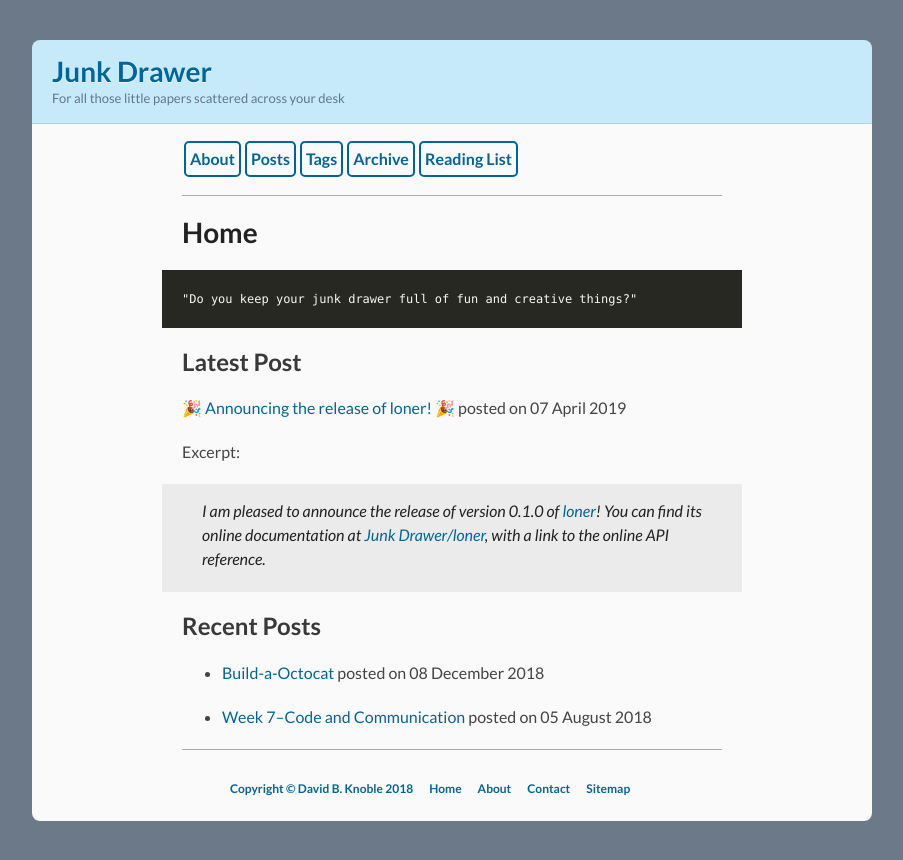
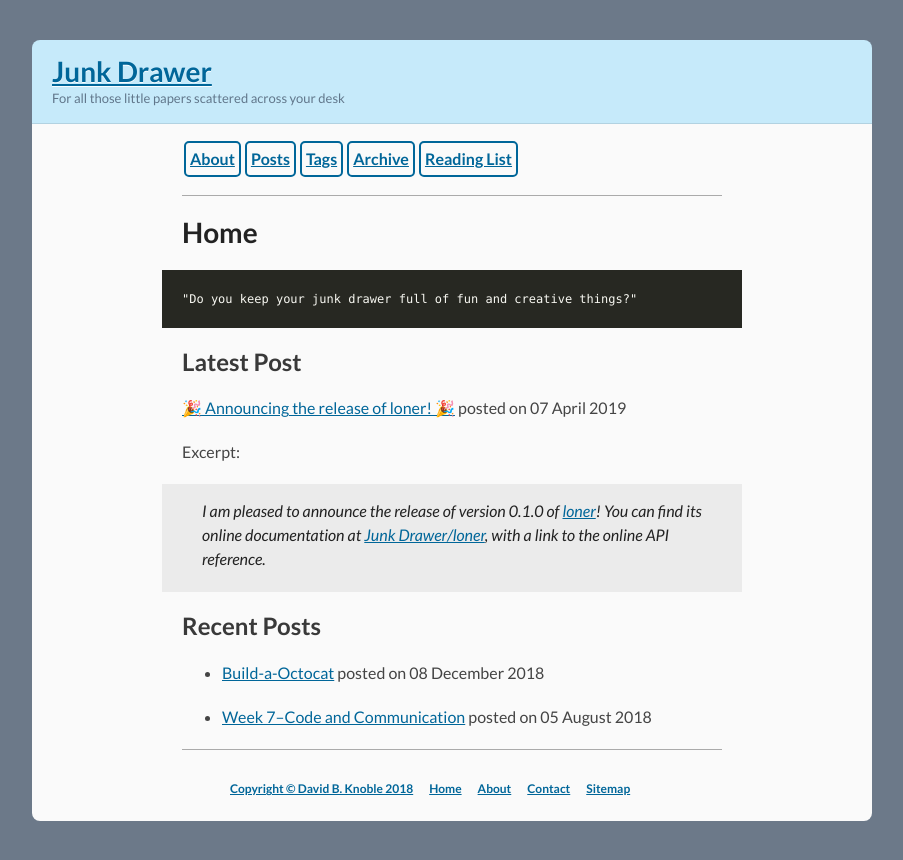
Before and after one commit to benknoble/benknoble.github.io, a Jekyll site: the page built from index.md, in a window 1280 px wide. Shown: the top 860 px of the page, without its empty margins (188-1091 px from the left). Built offline with Jekyll 4.4.1, drawn with Linux system fonts in a browser that asks for light colours; emoji names are drawn with the system emoji font.

Commit message:
Restore regular link decoration

```diff
--- a/assets/css/styles.scss
+++ b/assets/css/styles.scss
@@ -28,18 +28,6 @@ footer {
 
 a {
   color: #069;
-  text-decoration: none;
-}
-
-a:visited {
-}
-
-a:hover {
-  text-decoration: underline;
-}
-
-a:active {
-  text-decoration: underline;
 }
 
 p {
```
